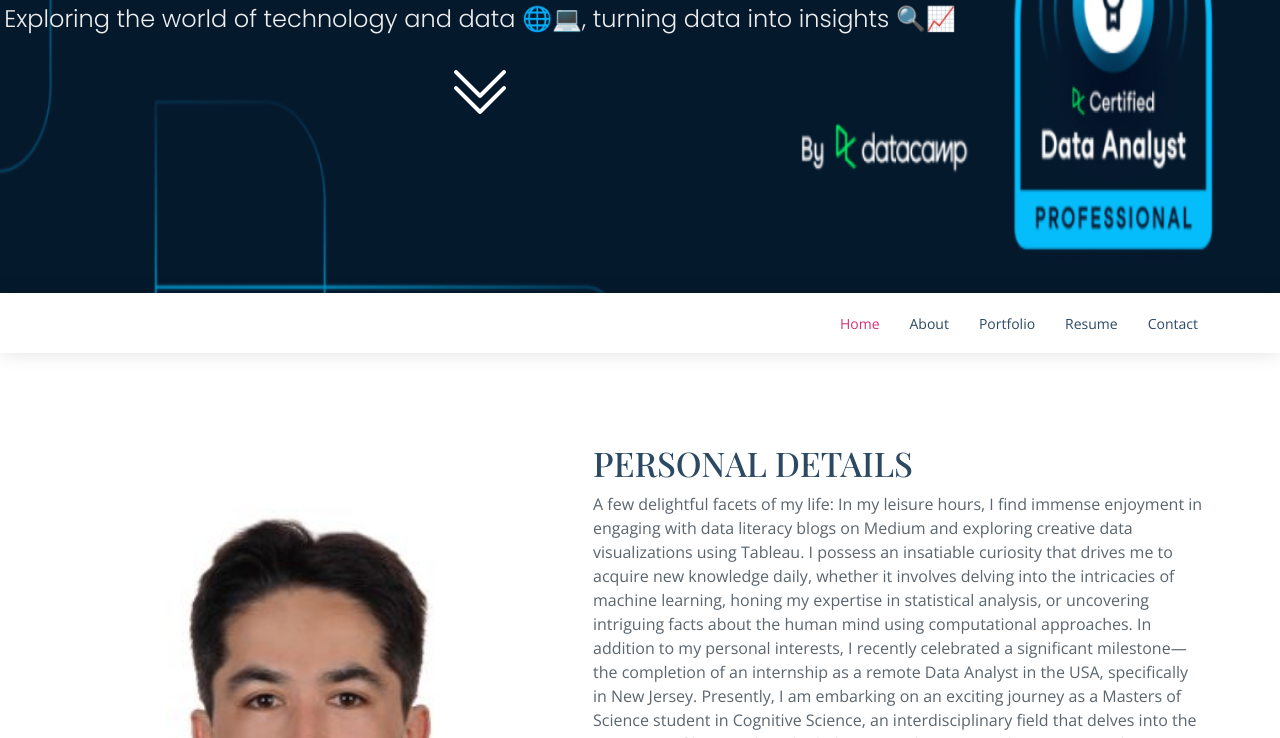
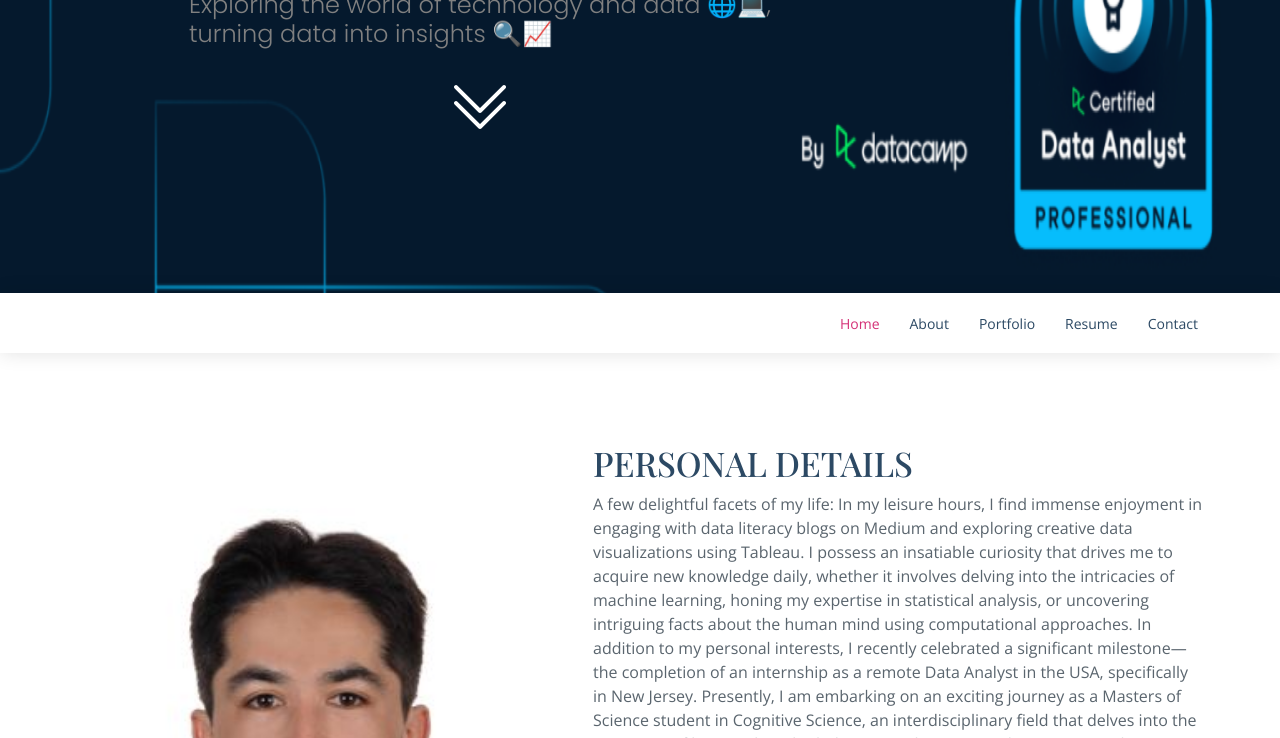
Before and after one commit to evliyaaa/Portfolio, a plain HTML site: page index.html in a window 1280 px wide. Shown: the part 307-1045 px from the top of the page. Drawn offline with nearby package versions, Linux system fonts and the light colour scheme; a web font is replaced by a local one.

Commit message:
Update index.html

```diff
--- a/index.html
+++ b/index.html
@@ -40,7 +40,7 @@
   <section id="hero" class="d-flex flex-column align-items-center justify-content-center">
   <h1 style="color: white;">Hi, I'm <strong>Evliya!</strong>😊</h1>
   <h2 style="color: grey;">A <strong>Data Scientist</strong>🧠 living in <strong>Toruń, PL</strong> <br> with 2 years of experience as a <strong>Data Analyst</strong>📊</h2>
-  <h2>Exploring the world of technology and data 🌐💻, turning data into insights 🔍📈</h2>
+  <h2 style="color: grey;">Exploring the world of technology and data 🌐💻, <br> turning data into insights 🔍📈</h2>
   <a href="#about" class="btn-get-started scrollto"><i class="bi bi-chevron-double-down" style="color: white;"></i></a>
 </section><!-- End Hero -->
 
```
